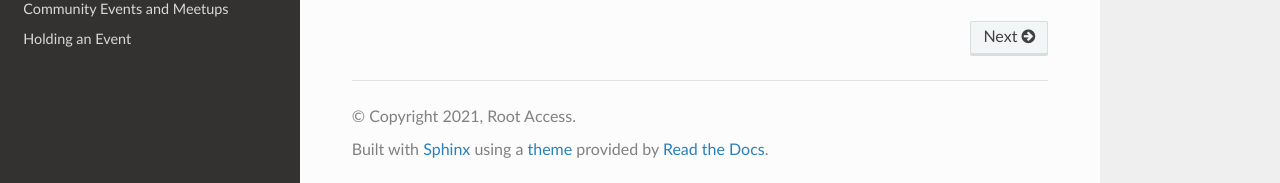
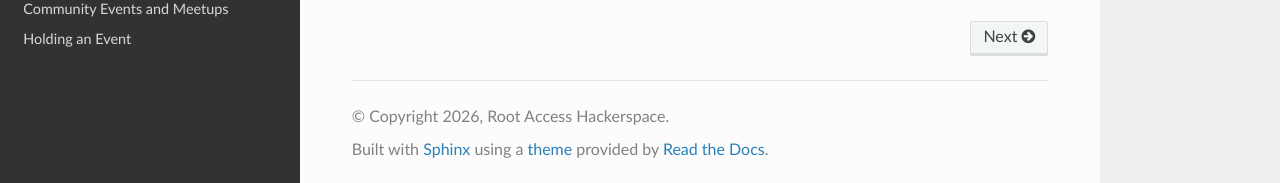
Before and after one commit to RootAccessHackerspace/handbook, a Sphinx documentation site: the page built from source/index.md, in a window 1280 px wide and 900 px high, scrolled down 1826 px. Shown: the part 714-897 px from the top of the window. Built offline with Sphinx 7.4.7 and the Read the Docs theme 3.1.0, drawn with Linux system fonts in a browser that asks for light colours.

Commit message:
Automaically set the copyright year to the current year.

```diff
--- a/source/conf.py
+++ b/source/conf.py
@@ -14,12 +14,14 @@
 # import sys
 # sys.path.insert(0, os.path.abspath('.'))
 
+import datetime
+
 
 # -- Project information -----------------------------------------------------
 
 project = 'Root Access Handbook'
-copyright = '2021, Root Access'
-author = 'Root Access'
+copyright = f'{datetime.date.today().year}, Root Access Hackerspace'
+author = 'Root Access Hackerspace'
 
 
 # -- General configuration ---------------------------------------------------
```
